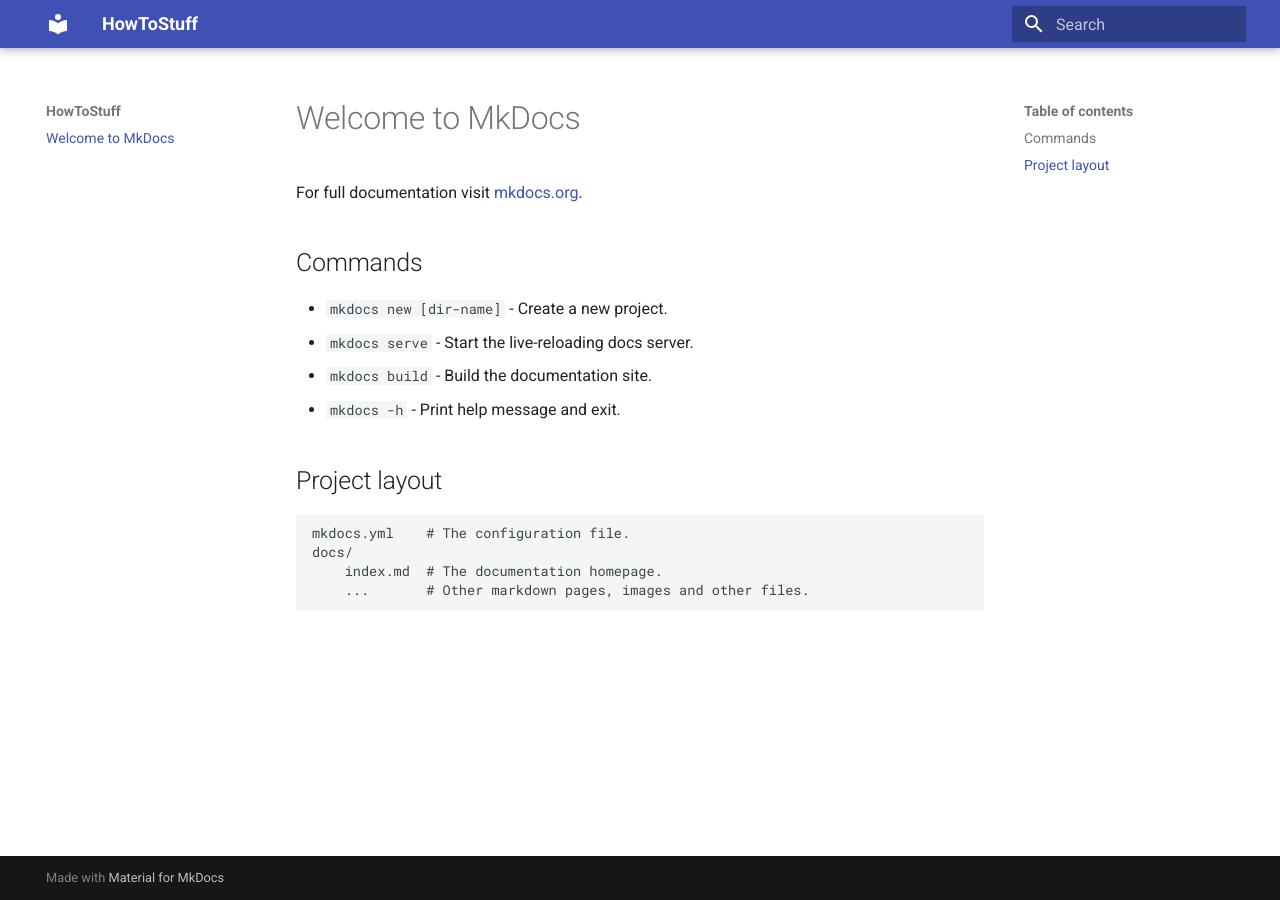
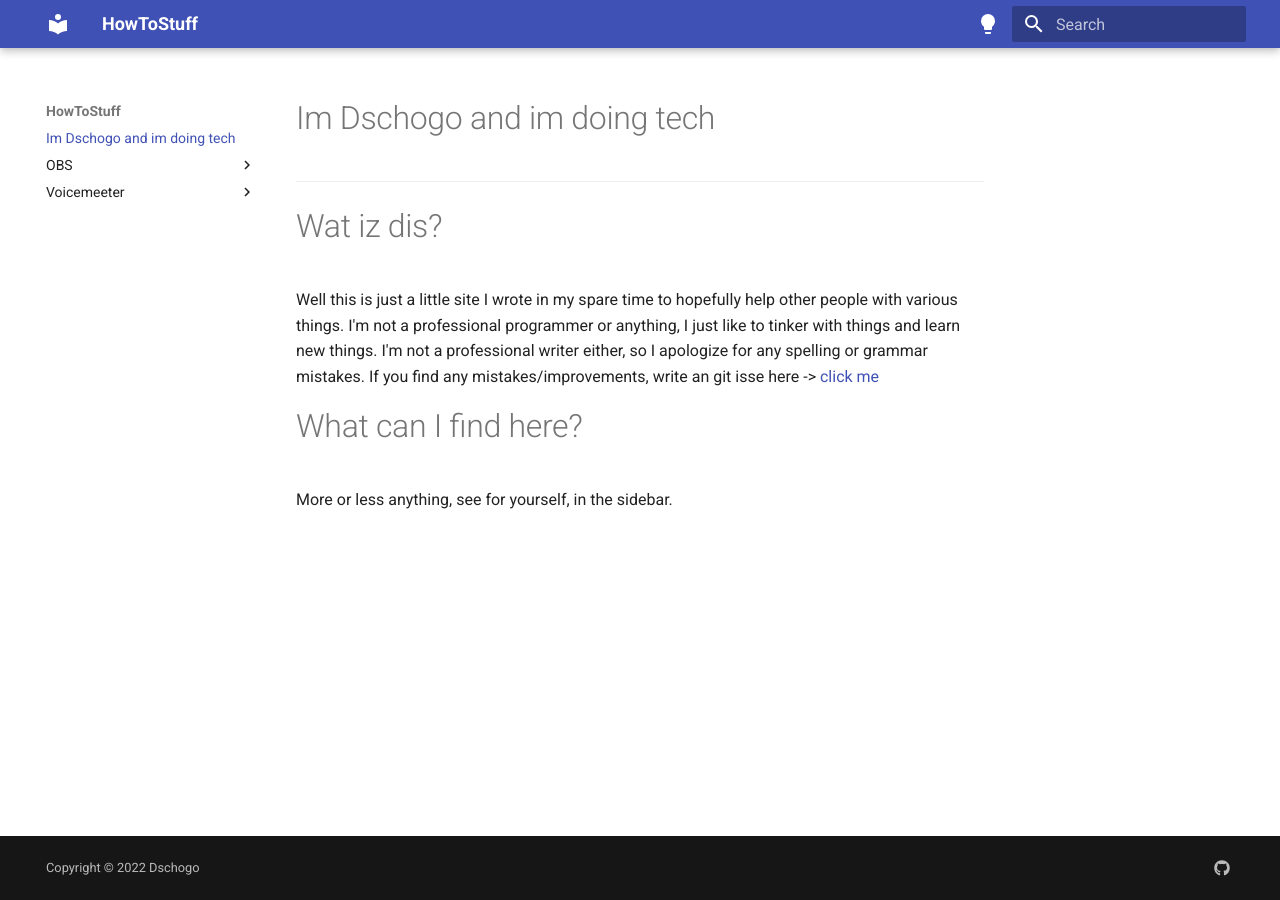
Before and after one commit to Dschogo/HowToStuff, an MkDocs documentation site: the page built from docs/index.md, in a window 1280 px wide. Built offline with MkDocs 1.6.1 and Material for MkDocs 9.7.7, drawn with Linux system fonts in a browser that asks for light colours.

Commit message:
v1 mkdocs

```diff
--- a/docs/index.md
+++ b/docs/index.md
@@ -1,17 +1,9 @@
-# Welcome to MkDocs
+# Im Dschogo and im doing tech
+---
+# Wat iz dis?
 
-For full documentation visit [mkdocs.org](https://www.mkdocs.org).
+Well this is just a little site I wrote in my spare time to hopefully help other people with various things. I'm not a professional programmer or anything, I just like to tinker with things and learn new things. I'm not a professional writer either, so I apologize for any spelling or grammar mistakes. If you find any mistakes/improvements, write an git isse here -> [click me](https://github.com/Dschogo/HowToStuff/issues)
 
-## Commands
+# What can I find here?
 
-* `mkdocs new [dir-name]` - Create a new project.
-* `mkdocs serve` - Start the live-reloading docs server.
-* `mkdocs build` - Build the documentation site.
-* `mkdocs -h` - Print help message and exit.
-
-## Project layout
-
-    mkdocs.yml    # The configuration file.
-    docs/
-        index.md  # The documentation homepage.
-        ...       # Other markdown pages, images and other files.
+More or less anything, see for yourself, in the sidebar.
--- a/mkdocs.yml
+++ b/mkdocs.yml
@@ -1,3 +1,73 @@
 site_name: HowToStuff
 theme:
-  name: material
+    name: material
+    icon:
+        repo: fontawesome/brands/github
+        edit: material/file-document-edit-outline
+    palette:
+        - media: "(prefers-color-scheme: light)"
+          scheme: default
+          toggle:
+              icon: material/lightbulb
+              name: Switch to dark mode
+        - media: "(prefers-color-scheme: dark)"
+          scheme: slate
+          toggle:
+              icon: material/lightbulb-outline
+              name: Switch to light mode
+
+markdown_extensions:
+    - abbr
+    - admonition
+    - attr_list
+    - def_list
+    - footnotes
+    - md_in_html
+    - toc:
+          permalink: "#"
+    - pymdownx.arithmatex:
+          generic: true
+    - pymdownx.betterem:
+          smart_enable: all
+    - pymdownx.caret
+    - pymdownx.details
+    - pymdownx.highlight:
+          anchor_linenums: true
+    - pymdownx.inlinehilite
+    - pymdownx.keys
+    - pymdownx.magiclink:
+          repo_url_shorthand: true
+          user: "invoke-ai"
+          repo: "InvokeAI"
+    - pymdownx.mark
+    - pymdownx.smartsymbols
+    - pymdownx.snippets
+    - pymdownx.tabbed:
+          alternate_style: true
+    - pymdownx.tasklist:
+          custom_checkbox: true
+    - pymdownx.tilde
+    - tables
+
+plugins:
+    - search
+    - git-revision-date-localized:
+          enable_creation_date: true
+    - glightbox:
+          touchNavigation: true
+          loop: false
+          effect: zoom
+          width: 100%
+          height: auto
+          zoomable: true
+          draggable: true
+          auto_caption: false
+          caption_position: bottom
+
+
+extra:
+  generator: false
+  social:
+    - icon: fontawesome/brands/github
+      link: https://github.com/Dschogo
+copyright: Copyright &copy; 2022 Dschogo
--- /dev/null
+++ b/requirements.txt
@@ -0,0 +1,3 @@
+mkdocs-material
+mkdocs-glightbox
+mkdocs-git-revision-date-localized-plugin
```
Also changed, not shown: docs/OBS/encoding.md (added, +93 -0 lines), docs/OBS/irl.md (added, +69 -0 lines), docs/Voicemeeter/index.md (added, +10 -0 lines), docs/OBS/img/FFmetrics_results.png (added), docs/OBS/img/VMAF.png (added), docs/OBS/img/VMAF2.png (added), docs/OBS/img/ms1.png (added), docs/OBS/img/ms3.png (added), docs/OBS/img/optimized_hvenc_max.png (added), docs/OBS/img/plot.png (added), docs/OBS/img/screen2.png (added), docs/OBS/img/scren2.png (added), docs/OBS/img/slower_high_x264.png (added), docs/OBS/img/unoptimized_hvenc_max.png (added), 3 other files.
